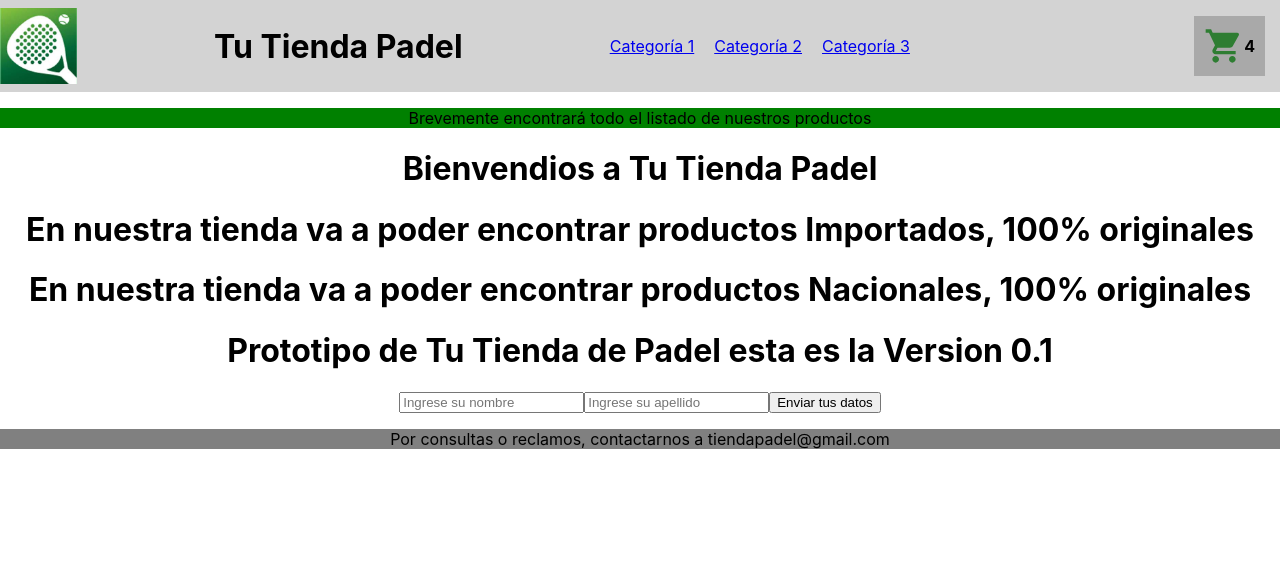
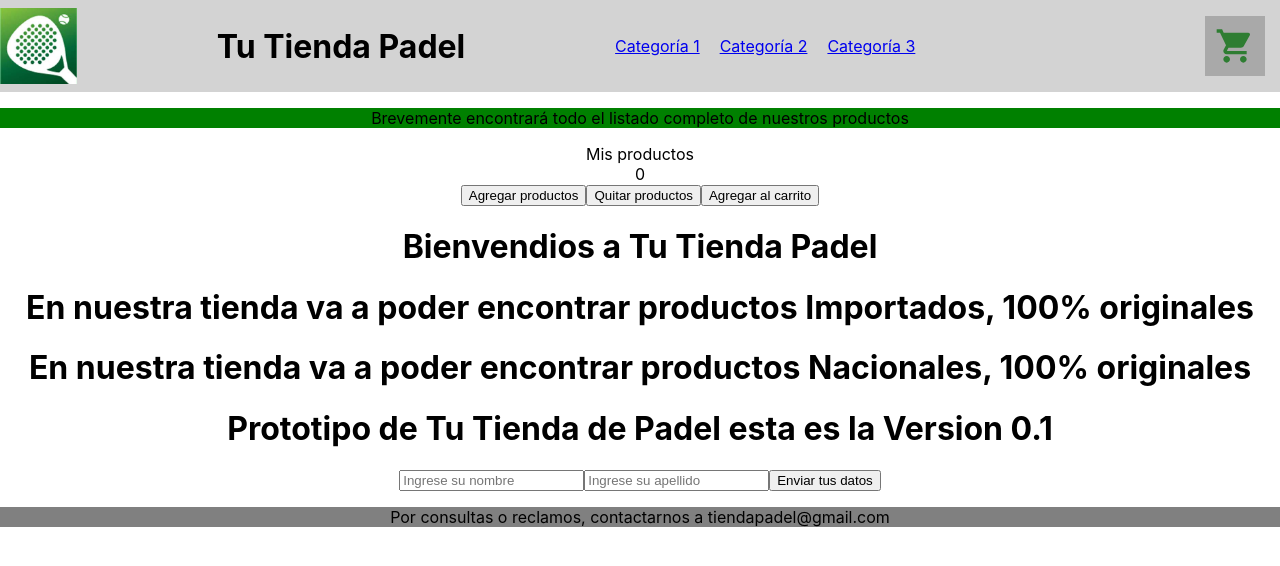
Before and after one commit to nmuradas/tuTiendaPadelMuradas_react, a React (Create React App) app: page / in a window 1280 px wide. Shown: the top 566 px of the page. Built offline with nearby package versions, Linux system fonts and the light colour scheme.

Commit message:
Subo commit con la entrega del contador

```diff
--- a/src/App.js
+++ b/src/App.js
@@ -15,10 +15,11 @@ import './App.css';
 const App= ({ value,children ,appVs, enviarDatos }) => {
   //data es una variable/atributo del estado de react
   const [data] = useState(['Ingrese su nombre', 'Ingrese su apellido'])
+
   return (  //al no tener lógica podria sacarle el return, pero prefiero adoptar el hábito de tenerlo
     <div className='App'>
       <Navbar />
-      <ItemListContainer />
+      <ItemListContainer greeting='Brevemente encontrará todo el listado completo de nuestros productos' />
       <Main />
       <Title productos='Importados'/>
       <Title productos='Nacionales'/>
--- a/src/Components/Body/Header/CartWidget.js
+++ b/src/Components/Body/Header/CartWidget.js
@@ -5,7 +5,7 @@ const CartWidget = () => {
     return (
         <p style={styles.container}>
             <ShoppingCartIcon color="success" sx={{ fontSize: 40}}/>
-            4
+            <>{localStorage.getItem("cantidad")}</>
         </p>
     );
 }
--- a/src/Components/Body/Main/Input.jsx
+++ b/src/Components/Body/Main/Input.jsx
@@ -1,7 +1,8 @@
 import React from "react";
 
-const Input = ({valor}) => (
-    <input type="text" placeholder={valor} />
-);
+const Input = ({valor}) => {
+    return(
+    <input type="text" placeholder={valor} />)
+}
 
 export default Input
--- /dev/null
+++ b/src/Components/Body/Main/ItemCount.jsx
@@ -0,0 +1,29 @@
+import React, { useState } from "react";
+
+export let resultado = 0;
+
+const ItemCount = ({stock, initial, onAdd})=> {
+    const [contador, setContador] = useState(parseInt(initial));
+
+
+    const agregar = () => {
+        setContador(contador<stock ? contador + 1 : contador)}
+
+    const quitar = () => {
+        setContador(contador>0 ? contador - 1 : 0)}
+
+
+    return (
+        <>
+            <div>Mis productos</div>
+            <div>{contador}</div>
+            <button onClick={agregar} >Agregar productos</button>
+            <button onClick={quitar} >Quitar productos</button>
+            <button onClick={()=>{contador>0 ? onAdd(contador) : alert("No hay productos en el carrito")}}>Agregar al carrito</button>
+
+        </>
+    )
+
+}
+
+export default ItemCount
--- a/src/Components/Body/Main/ItemListContainer.js
+++ b/src/Components/Body/Main/ItemListContainer.js
@@ -1,7 +1,23 @@
 import React from "react";
+import ItemCount from './ItemCount'
 
-const ItemListContainer = ()=> (
-    <p style={{ backgroundColor : 'green' }}>Brevemente encontrará todo el listado de nuestros productos</p>
-);
+
+const ItemListContainer = ({greeting})=> {
+
+    const onAdd = (contador)=>{
+        console.log(contador)
+        localStorage.setItem("cantidad", contador)
+        document.location.reload();
+        alert("Usted ha agregado "+ contador + " elementos al carrito")
+    }
+
+    return(
+        <>
+            <p style={{ backgroundColor : 'green' }}>{greeting}</p>
+            <div>
+            <ItemCount stock='6' initial='0' onAdd={onAdd}/>
+            </div>
+        </>
+)}
 
 export default ItemListContainer
```
